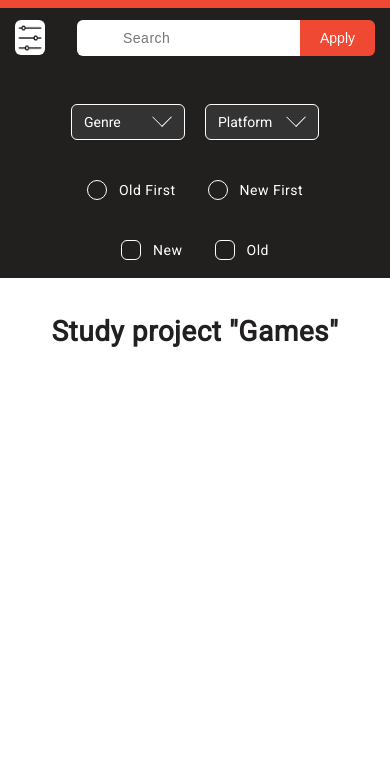
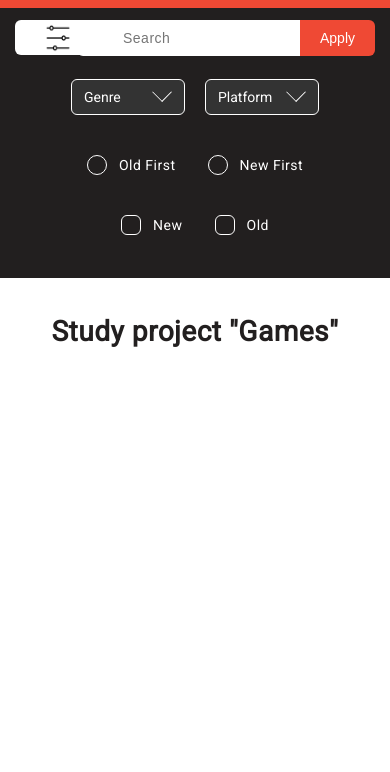
Before and after one commit to DavidTereshchenko/Game-Project, a plain HTML site: page game.html in a window 390 px wide. Both pictures are taken after a click on the element 54 px from the left and 109 px from the top of the page. Shown: the part 72-844 px from the top of the page. Drawn offline with Linux system fonts and the light colour scheme; no server answers.

Commit message:
fixed style

```diff
--- a/css/game.css
+++ b/css/game.css
@@ -5,6 +5,7 @@
 @import "Footer/footer.css";
 
 /* Loading...*/
+
 @import "loading/loading.css";
 
 /* Filter */
@@ -198,7 +199,6 @@
 }
 
 .game-item-item__header {
-  /*filter: hue-rotate(120deg);*/
   display: flex;
   flex-direction: row;
   column-gap: 12px;
@@ -367,8 +367,6 @@
   cursor: pointer;
 }
 
-
-
 @media (max-width: 1140px) {
 
   .filter__icon {
@@ -394,14 +392,9 @@
     position: absolute;
     gap: 40px;
     width: 100%;
-    margin-top: 25px;
-    /*height: calc(100vh - 160px);*/
     z-index: 50;
     overflow-y: auto;
     padding: 20px;
-    /*background-color: #221F1F;*/
-    /*border-radius: 6px;*/
-    /*border: 1px solid #FFF;*/
     top: 15.5%;
     left: 0;
   }
@@ -436,12 +429,14 @@
   }
 }
 
-
 @media (max-width: 550px) {
 
   .filter__icon label {
     cursor: pointer;
-    padding-right: 10px;
+  }
+
+  .active {
+    min-width: 85px;
   }
 
   .filter__search {
--- a/script/cards.js
+++ b/script/cards.js
@@ -1,5 +1,3 @@
-// const c = console.log; // for short use console.log
-
 let games = [];
 const cardsBlock = document.querySelector('.game__item-blocks');
 const searchInput = document.querySelector('.search__input');
```
